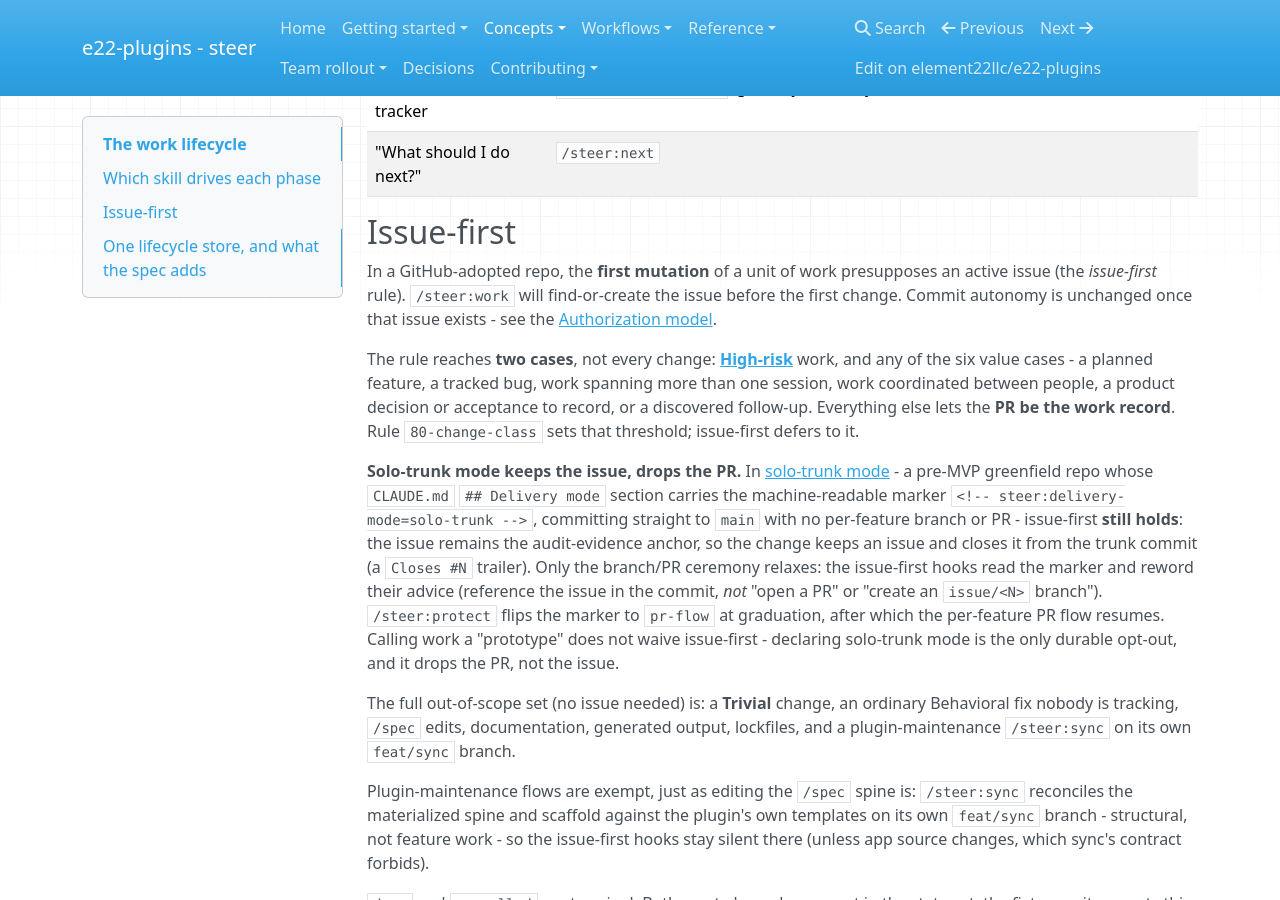
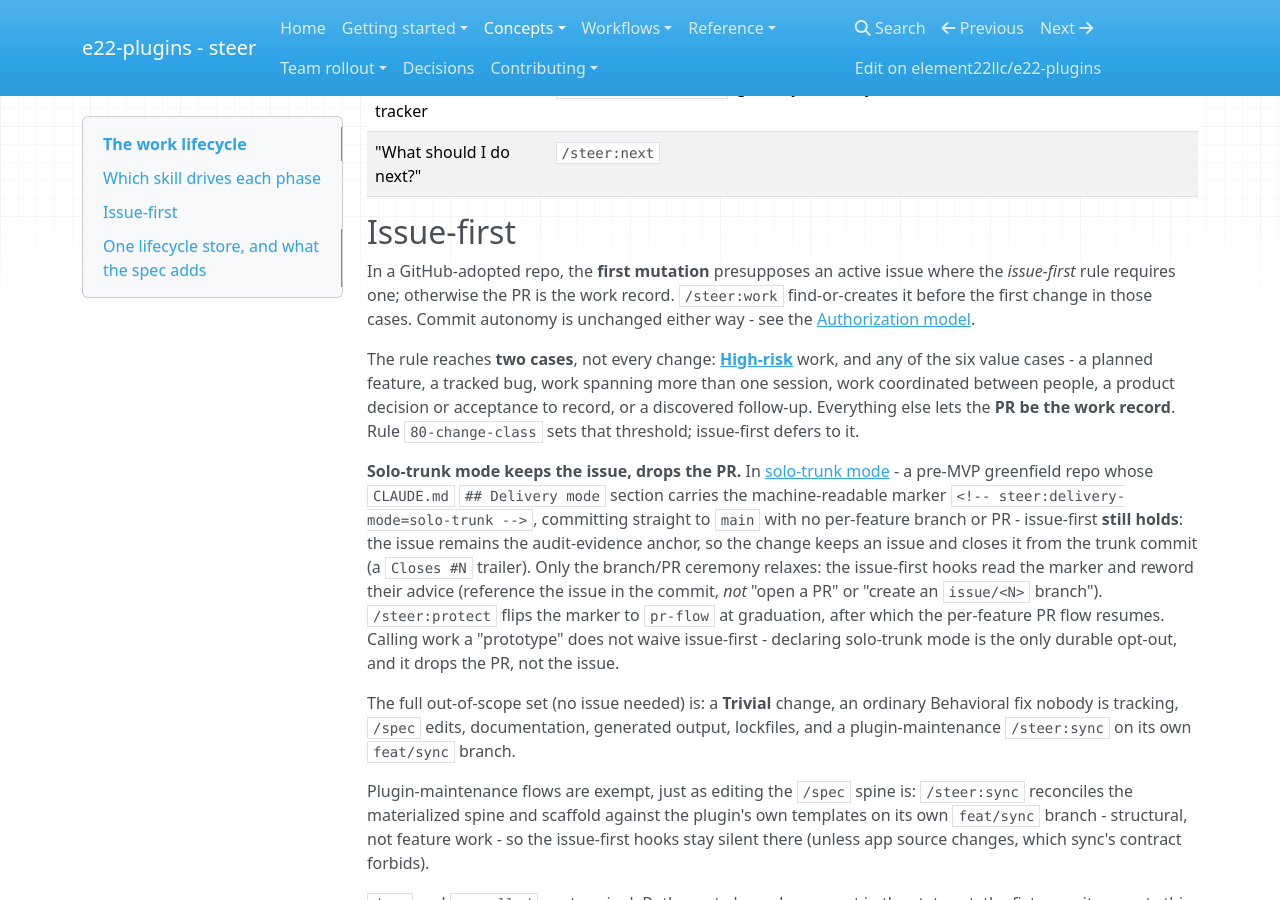
Before and after one commit to element22llc/e22-plugins, an MkDocs documentation site: the page built from docs/concepts/lifecycle.md, in a window 1280 px wide and 900 px high, scrolled down 914 px. Built offline with MkDocs 1.6.1, drawn with Linux system fonts in a browser that asks for light colours; nearby versions of some CDN libraries.

Commit message:
fix(rules): stop the router and commit-autonomy stating the retired scope
The change-classification sweep matched the Tiny/Change-size vocabulary, so it
missed the two rules that asserted the old universal issue requirement in
their own words: rule 00 said /steer:work find-or-creates the issue, and rule
45 said the first mutation presupposes an active GitHub issue. Both now say
"where Issue-first requires one", which is what rule 36 relaxed to - a
ruleset that contradicts itself is worse than either wording alone. The work
skill's authorization line and the lifecycle docs page follow.

Rule 80 also claimed the Definition of Done takes a threshold from it. DoD has
carried five unconditional items since 6.5; only Issue-first has a threshold.

Refs #583

Co-Authored-By: Claude Opus 5 (1M context) <noreply@anthropic.com>

```diff
--- a/docs/concepts/lifecycle.md
+++ b/docs/concepts/lifecycle.md
@@ -39,10 +39,11 @@ stateDiagram-v2
 
 ## Issue-first
 
-In a GitHub-adopted repo, the **first mutation** of a unit of work presupposes an
-active issue (the *issue-first* rule). `/steer:work` will find-or-create the issue
-before the first change. Commit autonomy is unchanged once that issue exists - see
-the [Authorization model](authorization-model.md).
+In a GitHub-adopted repo, the **first mutation** presupposes an active issue
+where the *issue-first* rule requires one; otherwise the PR is the work record.
+`/steer:work` find-or-creates it before the first change in those cases. Commit
+autonomy is unchanged either way - see the
+[Authorization model](authorization-model.md).
 
 The rule reaches **two cases**, not every change: [**High-risk**](sdlc.md#change-classification)
 work, and any of the six value cases - a planned feature, a tracked bug, work
```
Also changed, not shown: docs/reference/configuration.md (+1 -1 lines), plugins/steer/rules/00-router.md (+2 -1 lines), plugins/steer/rules/45-commit-autonomy.md (+3 -3 lines), plugins/steer/rules/80-change-class.md (+5 -3 lines), plugins/steer/skills/work/SKILL.md (+2 -2 lines), plugins/steer/templates/agents/skills/steer-work/SKILL.md (+2 -2 lines), plugins/steer/templates/github/copilot-instructions.md (+10 -7 lines), 1 other file.
